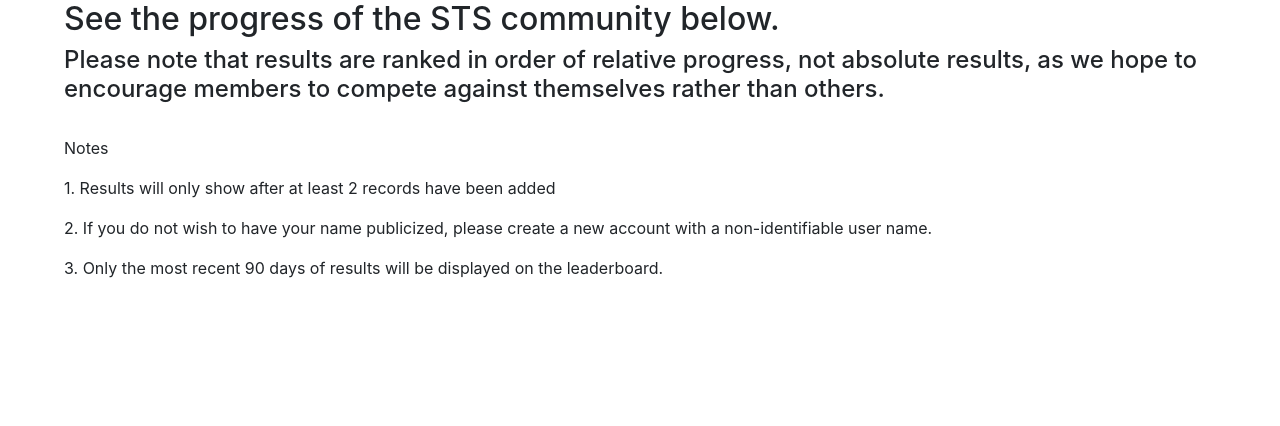
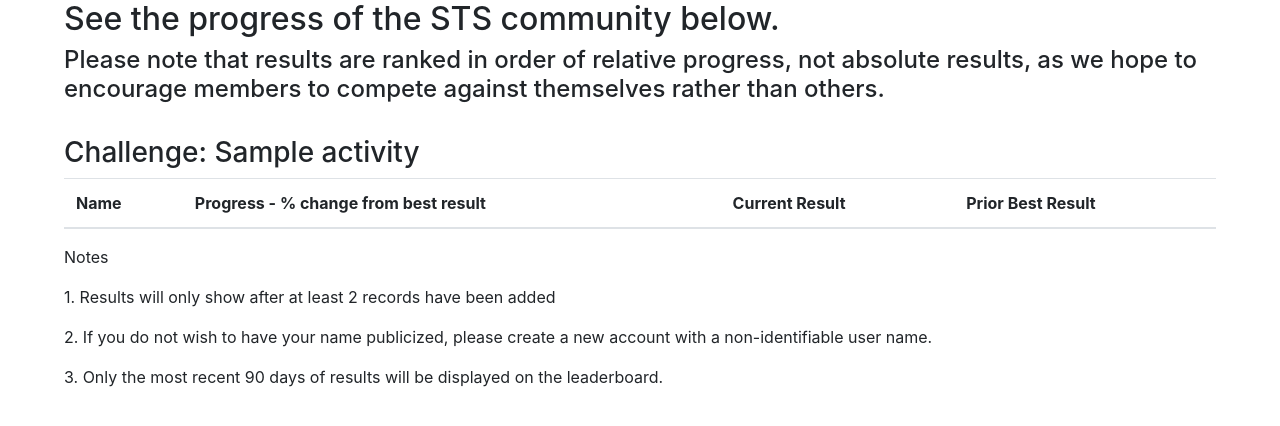
Before and after one commit to jflynn87/sogo, a Django app: page /sogo_app/leaderboard/ in a window 1280 px wide. Shown: the part 101-527 px from the top of the page. Run offline with Django 3.2, Linux system fonts and the light colour scheme; a user stored in the database is signed in; tables that the repository leaves empty hold one stand-in row (values such as "Sample post"); lists and menus that the app fills with data are empty; some libraries are stand-ins or nearby versions; some web fonts are replaced.

Commit message:
leaderboard

```diff
--- a/sogoProj/sogo_app/models.py
+++ b/sogoProj/sogo_app/models.py
@@ -20,8 +20,8 @@ class Activities(models.Model):
     TARGET_TYPES = (('T', 'Time'),
                     ('R', 'Sets & Reps'))
     name = models.CharField(max_length=100, unique=True)
-    beginner_target = models.CharField(max_length=100)
-    expert_target = models.CharField(max_length=100)
+    #beginner_target = models.CharField(max_length=100)
+    #expert_target = models.CharField(max_length=100)
     target_type = models.CharField(max_length=1, choices=TARGET_TYPES)
     track = models.BooleanField()
 
--- a/sogoProj/sogo_app/templates/sogo_app/gritactivity_list.html
+++ b/sogoProj/sogo_app/templates/sogo_app/gritactivity_list.html
@@ -26,6 +26,7 @@
   <thead>
     <th>Remaining Burpees</th>
     <th>Completed Burpees</th>
+    <th>Daily Avg to complete</th>
     <th>Target</th>
     <th>% Complete</th>
     <th>Penalty</th>
--- a/sogoProj/sogo_app/templates/sogo_app/leaderboard.html
+++ b/sogoProj/sogo_app/templates/sogo_app/leaderboard.html
@@ -10,6 +10,8 @@
 
 
 {%block body_block%}
+
+<link rel="stylesheet" href={%static "css/leaderboard.css" %}>
 
 {%if not user.is_superuser%}
 <h1 >Under Construction, Please Come back after the second challenge</h1>
@@ -25,19 +27,22 @@
 <table class="table">
   <thead>
     <th>Name</th>
-    <th>Current Activity Date</th>
+    <th>Progress - % change from best result</th>
     <th>Current Result</th>
-    <th>Prior Activity Date</th>
-    <th>Prior Result</th>
-    <th>Progress</th>
+    <th>Prior Best Result</th>
+
   </thead>
   <tbody>
 {%for d in result%}
 
     <tr>
 {%for data in d %}
-      {%if forloop.counter == 6%}
-      <td>{{data|floatformat:"0"}}%</td>
+      {%if forloop.counter == 2%}
+      {%if data > 0%}
+      <td class='up'>{{data|floatformat:"0"}}% <span>&#8679</span></td>
+      {%else%}
+      <td class='down'>{{data|floatformat:"0"}}% <span>&#8681;</span></td>
+      {%endif%}
       {%else%}
       <td>{{data}}</td>
       {%endif%}
--- a/sogoProj/sogo_app/views.py
+++ b/sogoProj/sogo_app/views.py
@@ -89,7 +89,6 @@ class LogResultsView(LoginRequiredMixin, CreateView):
     def form_valid(self, form):
 
         result = form.save(commit=False)
-        print ('users', User.objects.all())
 
         result.user = User.objects.get(pk=self.request.user.pk)
         result.save()
@@ -111,50 +110,51 @@ class LeaderboardView(LoginRequiredMixin, ListView):
 
     def get_context_data(self,**kwargs):
         context = super(LeaderboardView, self).get_context_data(**kwargs)
-        activity_dict = {}
+        result_dict = {}
 
         cut_off_date = datetime.today() - timedelta(days=90)
         print (cut_off_date)
-        for activity in Activities.objects.filter(track=True):
+
+        for activity in Activities.objects.all():
+            data_list = []
             for user in User.objects.all():
-                result_list=[]
-                if len(Results.objects.filter(activity=activity, user__pk=user.pk, date__gte=cut_off_date).order_by('date')[:2]) > 1:
-                    result_list.append(user.username)
-                    for result in Results.objects.filter(activity=activity, user__pk=user.pk).order_by('date')[:2]:
-                        result_list.append(str(result.date))
-                        result_list.append(result.duration)
-                    percentage_change = ((result_list[2]-result_list[4])/result_list[2])*100
-                    result_list.append(percentage_change)
+                if len(Results.objects.filter(user=user, activity=activity, date__gte=cut_off_date).order_by('date')[:2]) > 1:
+                    recent_result = Results.objects.filter(user__pk=user.pk, activity=activity).latest('date')
 
-                    activity_dict.setdefault(activity, []).append(result_list)
+                    if activity.target_type == "T":
+                        best_time = 0
+                        for result in Results.objects.filter(user__pk=user.pk, activity=activity, date__gte=cut_off_date, date__lt=recent_result.date):
+                            if best_time == 0 or result.duration < best_time:
+                                best_time = result.duration
 
-                    # if activity_dict.get(activity):
-                    #     result = activity_dict.get(activity)
-                    #     activity_dict[activity] = result, result_list
-                    #     print (activity_dict)
-                    # else:
-                    #     #print(result_list)
-                    #     activity_dict[activity]= result_list
-                    #     print (activity_dict)
+                        percent_change = ((best_time - recent_result.duration) / best_time) * 100
+                        data = user, percent_change, recent_result.duration, best_time
+                        data_list.append(data)
+                    elif activity.target_type == "R":
+                        recent_result = Results.objects.filter(user__pk=user.pk, activity=activity).latest('date')
+                        best_result = 0
+                        recent_float = float(recent_result.sets + (recent_result.reps/((recent_result.sets + 1) * 4)))
 
-        #print ('act dict', activity_dict)
-        # sort the results by the % change which is the last item in the result_list
-        display_dict = {}
-        sorted_results_list = []
-        #for key, value in activity_dict.items():
-        #    print (value)
-        #print (activity_dict)
-        print (activity_dict)
-        for k, v in sorted(activity_dict.items(), key=lambda v: v[1][0][5], reverse=True):
+                        for result in Results.objects.filter(user__pk=user.pk, activity=activity, date__gte=cut_off_date, date__lt=recent_result.date):
+                            result_float = float(result.sets + (result.reps/((result.sets + 1) * 4)))
+                            print (result_float)
+                            if best_result == 0 or result_float > best_result:
+                                best_result = result_float
 
-#        for activity, result in sorted(activity_dict.items(), key=lambda x:x[1][5], reverse=True):
-#                print (activity, result)
-              display_dict[k]=v
+                        #percent_change = ((best_result - recent_float) / best_result) * 100
+                        percent_change = ((recent_float - best_result) / recent_float) * 100
+                        data = user, percent_change, "{0:.2f}".format(recent_float), "{0:.2f}".format(best_result)
+                        data_list.append(data)
+
+
+
+            data_list.sort(key=lambda x: x[1], reverse=True)
+            result_dict[activity] = data_list
 
 
         context.update({
           #'result_dict': display_dict,
-          'result_dict': display_dict
+          'result_dict': result_dict
          })
         return context
 
@@ -292,7 +292,12 @@ class CreateGritActivityView(LoginRequiredMixin, ListView):
         target = original_target + penalty
         complete_percent = completed.get('count__sum')/target * 100
         percent_complete_format = ("{0:.2f}%".format(complete_percent))
-        summary_list = [remaining, completed.get('count__sum'), target, percent_complete_format, penalty]
+        start_date = GritActivity.objects.earliest('date')
+
+        remaining_days =   timedelta(days=30) - (datetime.now(tz).date() - start_date.date)
+        average = remaining/remaining_days.days
+        average_format = percent_complete_format = ("{0:.1f}".format(average))
+        summary_list = [remaining, completed.get('count__sum'), average_format, target, percent_complete_format, penalty]
 
         return form_today, form, summary_list
 
@@ -300,14 +305,3 @@ class DeleteGritChallengeView(LoginRequiredMixin, DeleteView):
     login_url = '/sogo_app/login'
     model = GritChallenge
     success_url = reverse_lazy('sogo_app:create_grit')
-
-    # def get_context_data(self,**kwargs):
-    #     context = super(DeleteGritChallengeView, self).get_context_data(**kwargs)
-    #
-    #     activities = GritActivity.objects.filter(challenge__pk=self.kwargs.get('pk'))
-    #
-    #     context.update({
-    #     'activities': activities
-    #     })
-    #
-    #     return context
--- /dev/null
+++ b/sogoProj/static/css/leaderboard.css
@@ -0,0 +1,14 @@
+.up {
+  color: green;
+  /*font-size: 2em;*/
+}
+
+span {
+
+  font-size: : 200%;
+  font-weight: bold
+}
+
+.down {
+  color: red;
+}
```
Also changed, not shown: sogoProj/scratch.py (+41 -11 lines), sogoProj/bkup_db.sqlite3 (added), sogoProj/prodasof1120_9pm_db.sqlite3 (deleted), sogoProj/sogo_app/migrations/0017_auto_20181130_0955.py (added).
